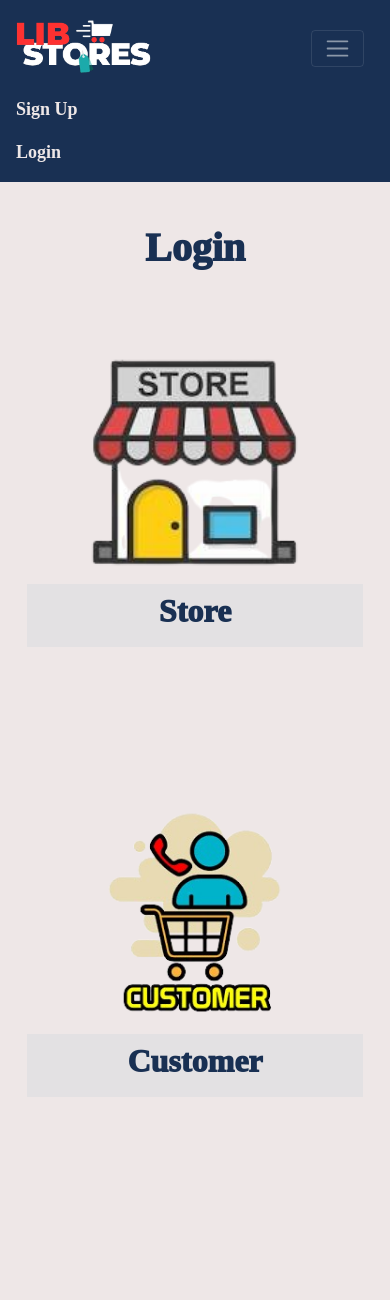
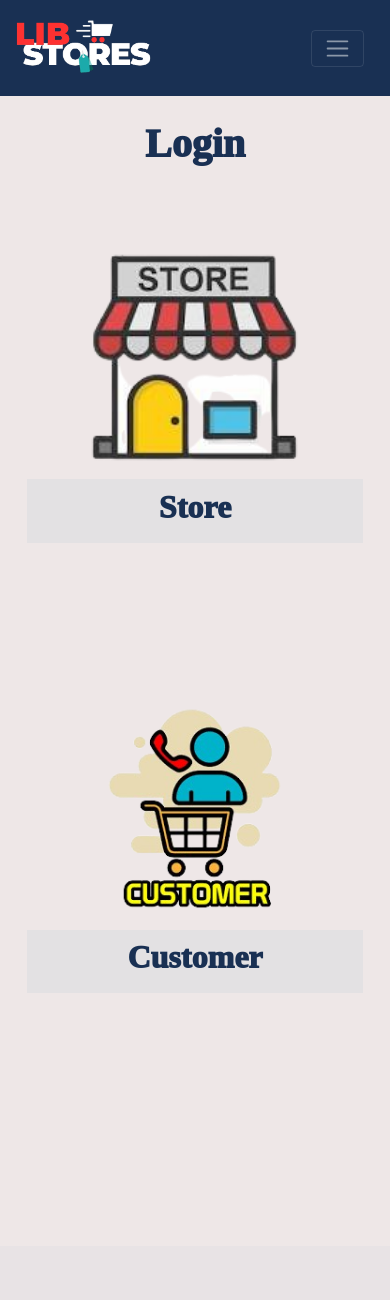
Before and after one commit to galakpaigates/lib_stores, a Flask app: page /login/ in a window 390 px wide. Shown: the top 1300 px of the page. After the commit the page ends 968 px from the top, so only its background shows below. Run offline with Flask 3, Linux system fonts and the light colour scheme; some web fonts are replaced.

Commit message:
removed the display flex and row rules that caused the header to always show on mobile view and made the header fixed

```diff
--- a/app/static/css/general.css
+++ b/app/static/css/general.css
@@ -45,11 +45,11 @@ a:hover {
     margin-bottom: 5vh;
     display: flex;
     flex-direction: row;
-}
-
-#navbarSupportedContent {
-    display: flex;
-    flex-direction: row;
+    position: fixed;
+    left: 0;
+    top: 0;
+    right: 0;
+    z-index: 1000;
 }
 
 #search_form input[type='search']::placeholder {
@@ -70,6 +70,10 @@ body {
     background-color: var(--white);
     overflow-x: hidden;
     margin-bottom: 15vh;
+}
+
+main {
+    margin-top: 9rem;
 }
 
 main h1,
@@ -180,5 +184,9 @@ textarea {
         justify-content: center;
         gap: 7.5vw;
     }
+
+    main {
+        margin-top: 7.5em;
+    }
 }
 /* mobile only css ends here */
--- a/app/templates/layout.html
+++ b/app/templates/layout.html
@@ -54,7 +54,7 @@
                     </li>
                     <li class="nav-item" id="profile_picture_li">
                         <a class="nav-link" href="{{ url_for('index') }}">
-                            <img src="/static/imgs/tmp_profile/shopping_bag.jpeg" alt="Profile Picture" id="profile_picture">
+                            <img src="{{ url_for("static", filename='imgs/shopping_bag.jpeg') }}" alt="Profile Picture" id="profile_picture">
                         </a>
                     </li>
                 </ul>
```
Also changed, not shown: app/static/imgs/shopping_bag.jpeg (added).
